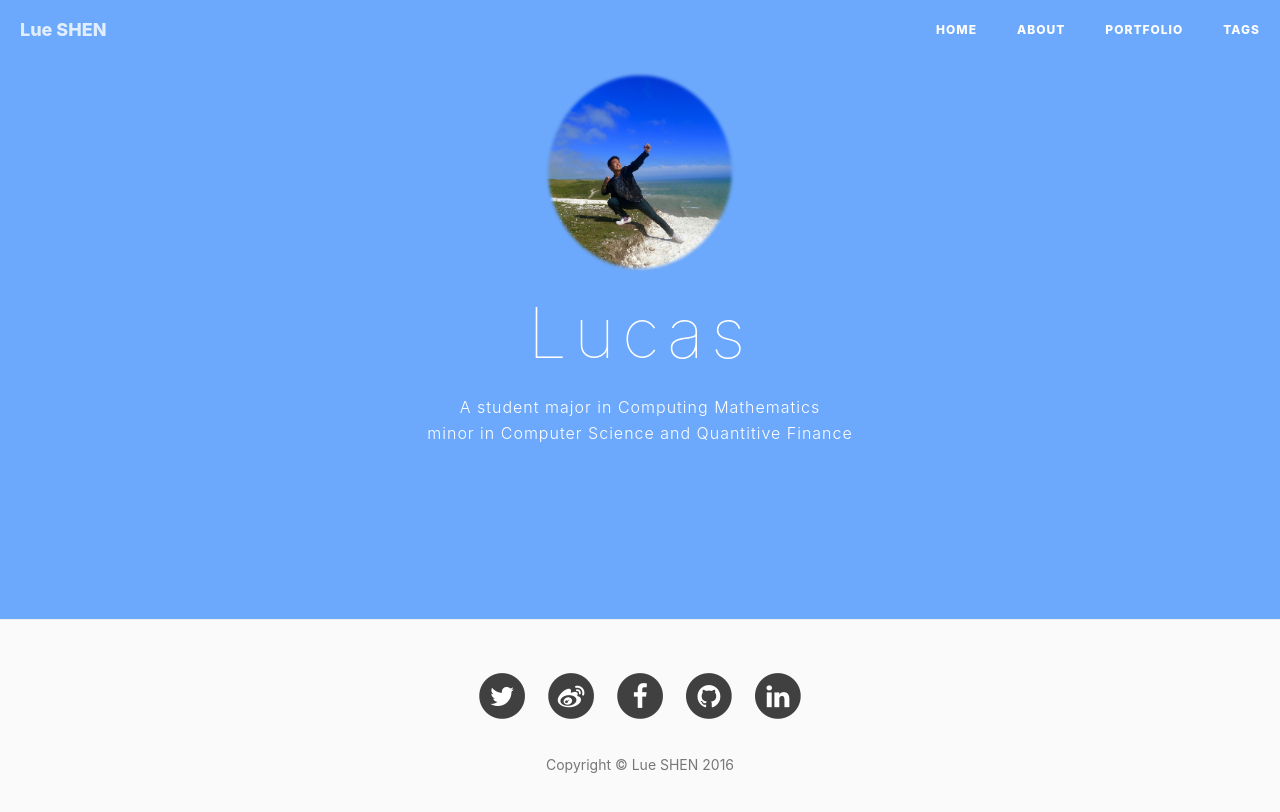
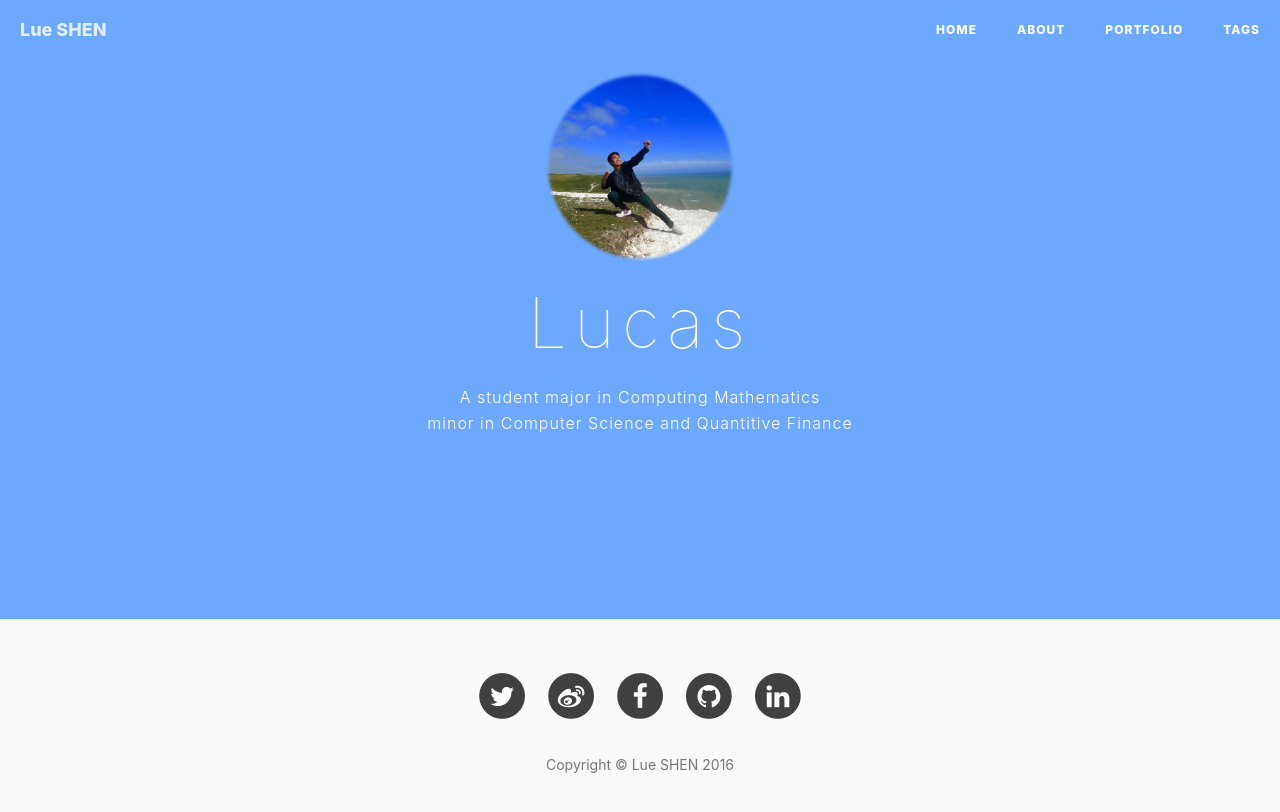
Before and after one commit to lucasushi/lueshen-old-blog, a Jekyll site: the page built from portfolio/index.html, in a window 1280 px wide. Shown: the top 812 px of the page. Built offline with Jekyll 4.4.1, drawn with Linux system fonts in a browser that asks for light colours; nearby versions of some CDN libraries; comment, search, counter and statistics services are not loaded.

Commit message:
Update index.html

```diff
--- a/portfolio/index.html
+++ b/portfolio/index.html
@@ -9,14 +9,14 @@ layout: default
 		<meta charset="UTF-8" />
 		<meta http-equiv="X-UA-Compatible" content="IE=edge,chrome=1">
 		<meta name="viewport" content="width=device-width, initial-scale=1.0">
-		<title>Hux - Timeline</title>
+		<title>Lucas - Timeline</title>
 		<link rel="stylesheet" type="text/css" href="css/timeline.css" />
 		<script src="js/modernizr.custom.js"></script>
 	</head>
 	<body>
 		<div class="container" style="margin:0;padding:0;width:100%;">
 			<header>
-				<img width="300" height="200" src="img/portfolio-img.png">
+				<img width="190" height="190" src="img/portfolio-img.png">
 				<h1>Lucas</h1>
 				<p>A student major in Computing Mathematics<br>
 					minor in Computer Science and Quantitive Finance</p>
```
